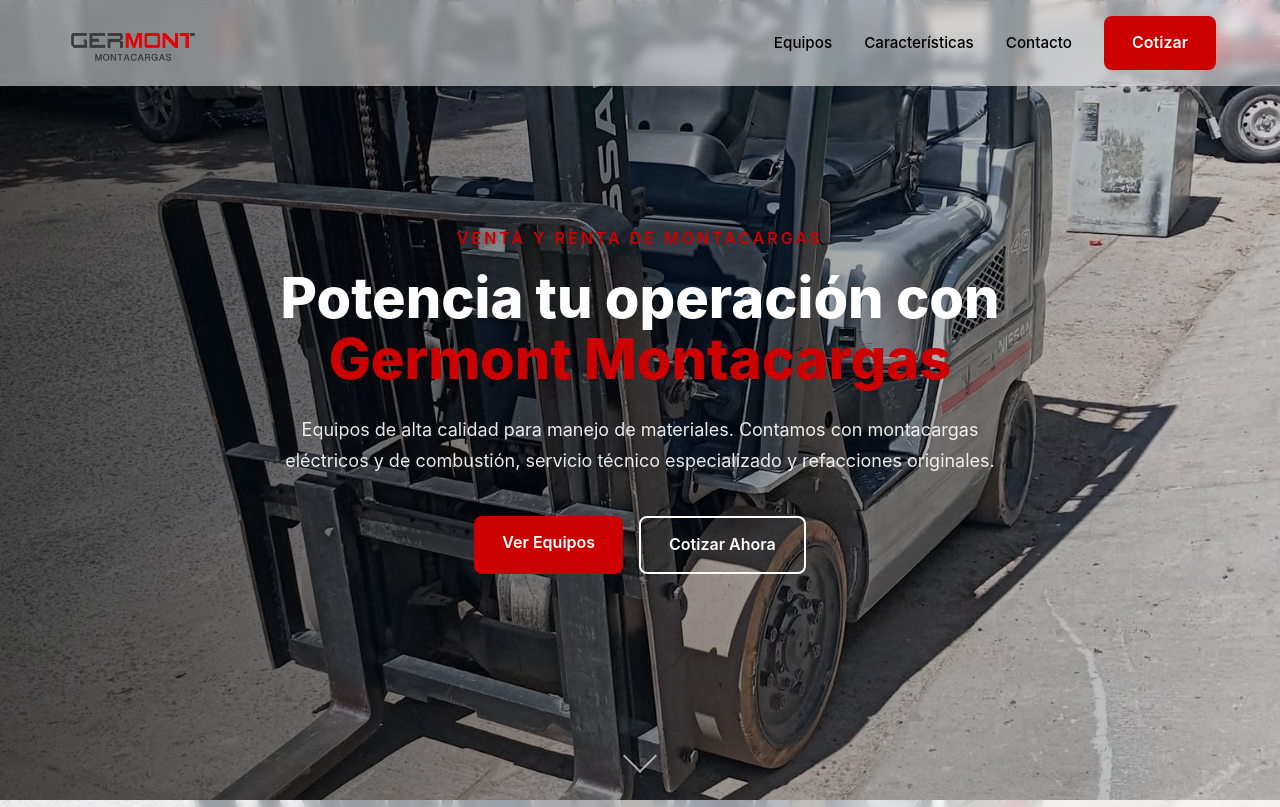
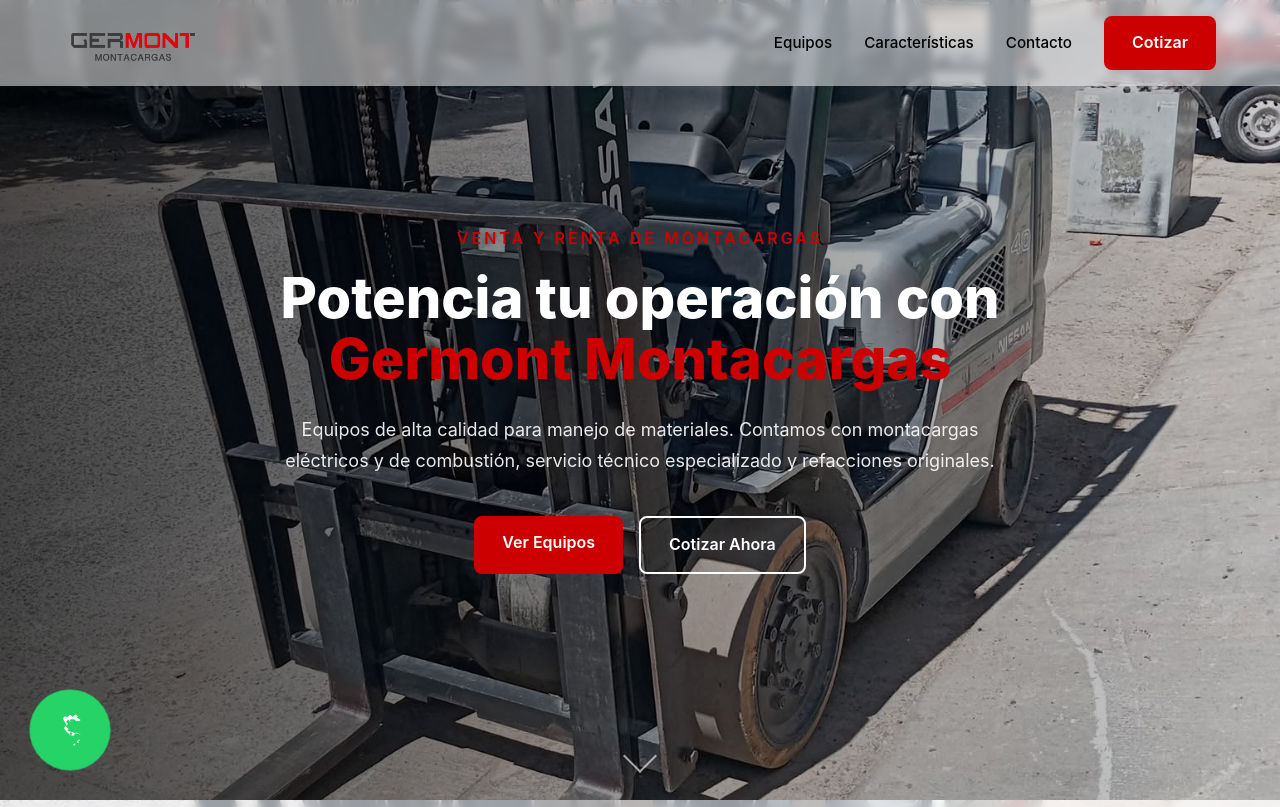
Before and after one commit to abrahammontes/montacargas, a React (Vite) app: page / in a window 1280 px wide. Shown: the top 807 px of the page. Built offline with nearby package versions, Linux system fonts and the light colour scheme.

Commit message:
Fix WhatsApp button visibility with background

```diff
--- a/src/components/WhatsAppButton/WhatsAppButton.module.css
+++ b/src/components/WhatsAppButton/WhatsAppButton.module.css
@@ -4,6 +4,14 @@
   left: 30px;
   width: 80px;
   height: 80px;
+  background: #25D367;
+  border-radius: 50%;
+  display: flex;
+  align-items: center;
+  justify-content: center;
+  box-shadow: 0 4px 16px rgba(37, 211, 103, 0.5);
+  z-index: 9999;
+  transition: transform 0.3s ease;
 }
 
 .whatsappButton:hover {
@@ -13,6 +21,7 @@
 .whatsappButton svg {
   width: 48px;
   height: 48px;
+  fill: #fff;
 }
 
 @keyframes pulse {
```
